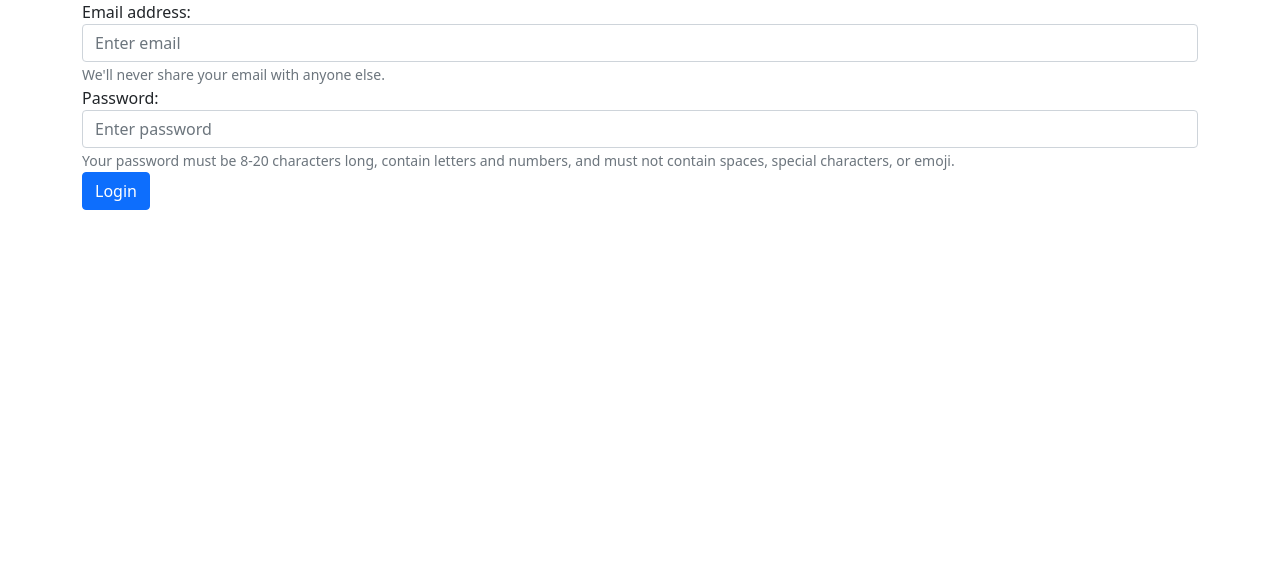
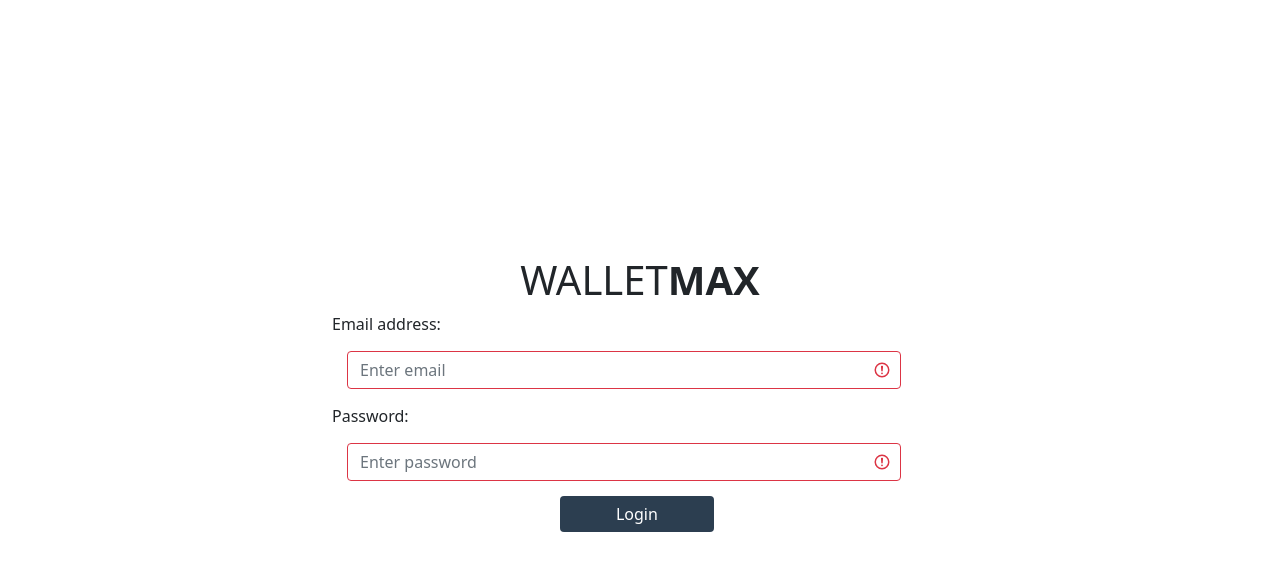
Before and after one commit to rflcnunes/walletmax_front, a Vue app: page /#/ in a window 1280 px wide. Shown: the top 570 px of the page. Built offline with nearby package versions, Linux system fonts and the light colour scheme; what v-money, vue-the-mask would draw is missing.

Commit message:
Adjustment submit form and inserted logo walletmax

```diff
--- a/src/views/HomeView.vue
+++ b/src/views/HomeView.vue
@@ -1,36 +1,46 @@
 <template>
   <div class="home">
     <div class="container">
-      <b-form @submit="submit">
+      <h1>WALLET<b>MAX</b></h1>
+      <b-form @submit.prevent="submit">
+        <div>
           <b-form-group
               id="username-input-label"
               label="Email address:"
               label-for="username-input"
-            description="We'll never share your email with anyone else."
           >
             <b-form-input
                 id="username-input"
                 v-model="form.username"
                 type="email"
                 placeholder="Enter email"
+                valid-feedback="Thank you!"
+                :invalid-feedback="invalidFeedback"
+                :state="state"
+                trim
+                autocomplete="off"
                 required
             ></b-form-input>
           </b-form-group>
+        </div>
         <b-form-group
             id="password-input-label"
             label="Password:"
             label-for="password-input"
-            description="Your password must be 8-20 characters long, contain letters and numbers, and must not contain spaces, special characters, or emoji."
         >
           <b-form-input
               id="password-input"
               v-model="form.password"
               type="password"
               placeholder="Enter password"
+              :invalid-feedback="invalidFeedbackPassword"
+              :state="statePassword"
+              trim
+              aria-autocomplete="none"
               required
           ></b-form-input>
         </b-form-group>
-        <b-button type="submit" variant="primary">Login</b-button>
+        <b-button class="btn" type="submit">Login</b-button>
       </b-form>
     </div>
   </div>
@@ -47,6 +57,26 @@ export default {
         username: '',
         password: ''
       }
+    }
+  },
+  computed: {
+    state() {
+      return this.form.username.length >= 5
+    },
+    invalidFeedback() {
+      if (this.form.username.length > 0) {
+        return 'Enter at least 5 characters.'
+      }
+      return 'Please enter something.'
+    },
+    statePassword() {
+      return this.form.password.length >= 5
+    },
+    invalidFeedbackPassword() {
+      if (this.form.password.length > 0) {
+        return 'Enter at least 5 characters.'
+      }
+      return 'Please enter something.'
     }
   },
   methods: {
@@ -77,3 +107,29 @@ export default {
   }
 }
 </script>
+
+<style scoped>
+h1 {
+  text-align: center;
+}
+
+.container {
+  max-width: 50%;
+  min-width: 25%;
+  margin-top: 20%;
+}
+
+#username-input, #password-input {
+  margin: 15px;
+  max-width: 90%;
+  min-width: 25%;
+}
+
+.btn {
+  max-width: 100%;
+  min-width: 25%;
+  border: 0;
+  margin: 0 50% 0 37%;
+  background-color: #2c3e50;
+}
+</style>
```
Lines whose indentation alone changed are shown as unchanged.
